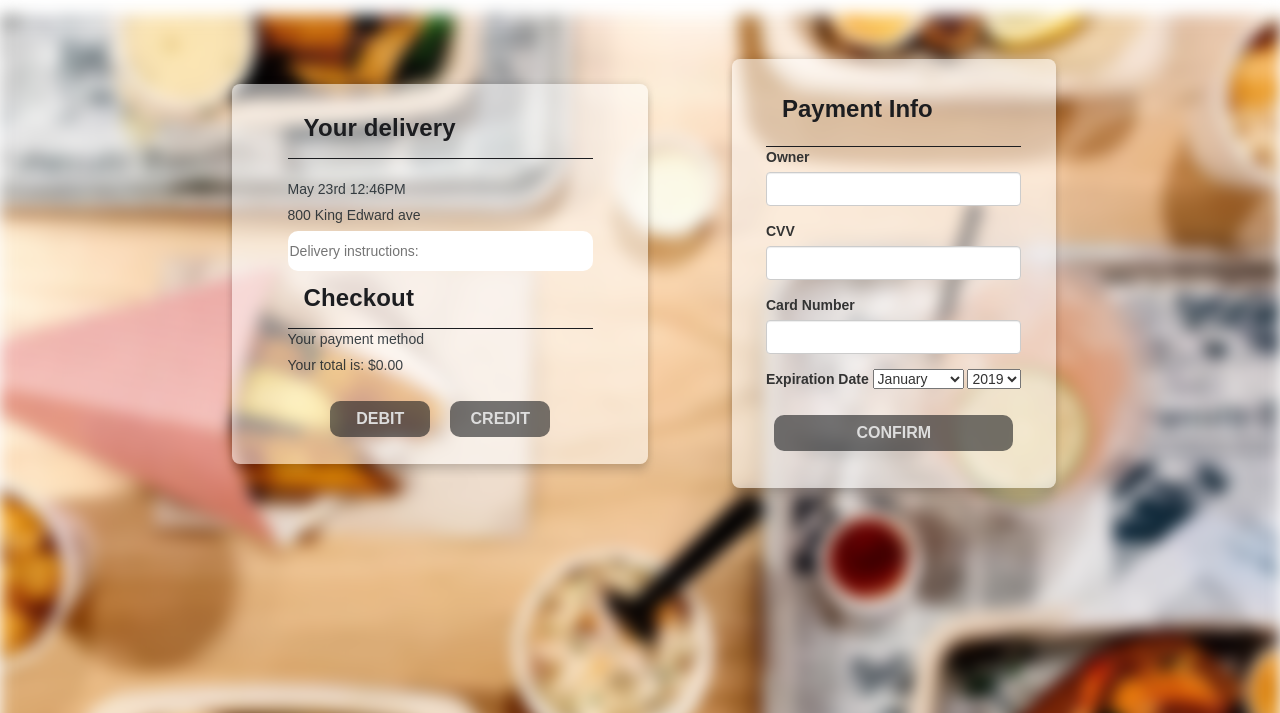
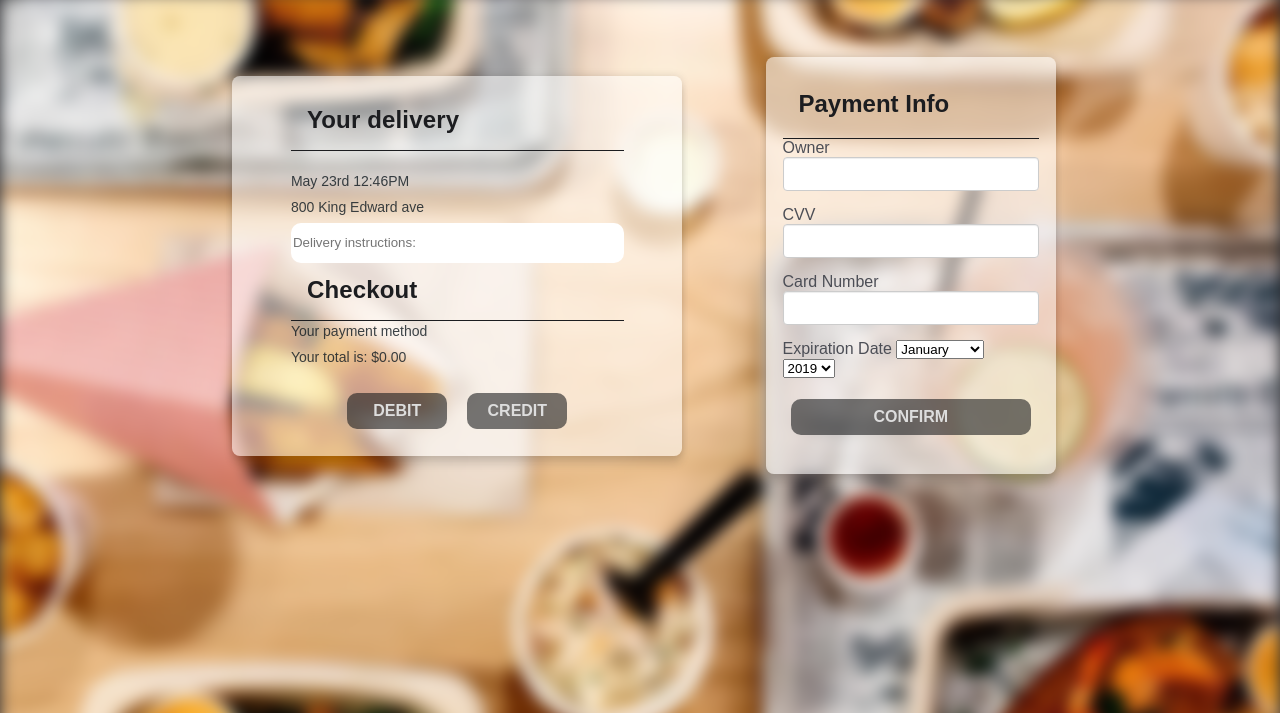
Before and after one commit to amous123/SEG3525-UI-Website, a plain HTML site: page Payment.html in a window 1280 px wide. Shown: the part 87-800 px from the top of the page. Drawn offline with nearby package versions, Linux system fonts and the light colour scheme.

Commit message:
minor fix

```diff
--- a/Payment.html
+++ b/Payment.html
@@ -4,8 +4,6 @@
   <meta charset="utf-8" />
   <link rel="stylesheet" href="css/Standard.css" />
   <link rel="stylesheet" href="https://use.fontawesome.com/releases/v5.8.2/css/all.css" integrity="sha384-oS3vJWv+0UjzBfQzYUhtDYW+Pj2yciDJxpsK1OYPAYjqT085Qq/1cq5FLXAZQ7Ay" crossorigin="anonymous">
-
-  <link rel="stylesheet" href="http://maxcdn.bootstrapcdn.com/bootstrap/3.3.7/css/bootstrap.min.css">
 
   <!-- scripts -->
   <script type="text/JavaScript" src="http://ajax.googleapis.com/ajax/libs/jquery/1.10.1/jquery.min.js" ></script>
--- a/css/Standard.css
+++ b/css/Standard.css
@@ -352,7 +352,6 @@ li a img{
   min-width: 80px;
   min-height: 36px;
   text-align: center;
-  white-space: nowrap;
   color: inherit;
   border-color: currentColor;
   padding: 6px 8px;
@@ -468,7 +467,7 @@ li a img{
   border-radius: 8px;
   box-shadow: 0 0 8px 0 rgba(0,0,0,0.12), 0 8px 8px 0 rgba(0,0,0,0.12);
   display: flex;
-  width: 50%;
+  width: -webkit-fill-available;
   flex-direction: column;
   min-height: 0;
   background-color: #ffffff8a;
@@ -795,14 +794,27 @@ padding-bottom: 20px;
   margin-left: auto;
   margin-right: auto;
 }
-.creditCardForm .payment .form-group {
-    float: left;
+.form-group {
     margin-bottom: 15px;
+    color: #4c4e56;
 }
-.creditCardForm .payment .form-control {
+.form-control {
     line-height: 40px;
     height: auto;
     padding: 0 16px;
+    display:block;
+    width:100%;
+    height:34px;
+    padding:6px 12px;
+    font-size:14px;
+    line-height:1.42857143;
+    color:#555;
+    background-color:#fff;
+    background-image:none;
+    border:1px solid #ccc;
+    border-radius:4px;
+    -webkit-box-shadow:inset 0 1px 1px rgba(0,0,0,.075);
+    box-shadow:inset 0 1px 1px rgba(0,0,0,.075);
 }
 .creditCardForm .owner {
     width: 63%;
```
